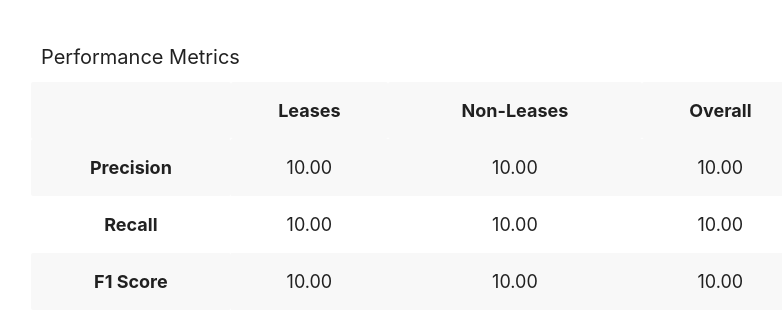
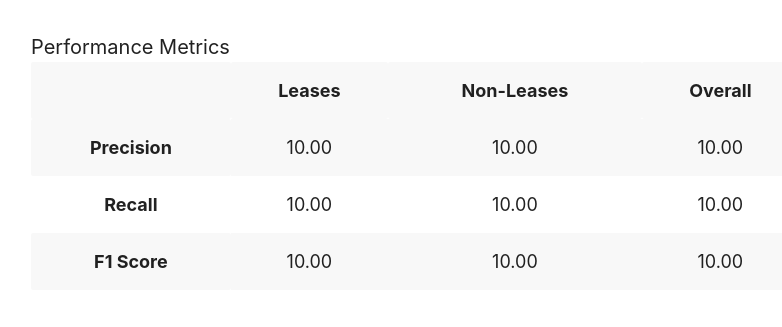
Before and after one commit to sylviasoh/lease_classifier_demo, a Django app: template leaseapp/templates/leaseapp/results.html in a window 1280 px wide. Shown: the part 300-627 px from the top of the page, without its empty margins (225-1007 px from the left). Run offline with Django 3.2, Linux system fonts and the light colour scheme; the template is opened without the code that fills it: most values are stand-ins (such as "Sample title", 1, 10 or a date in 2020).

Commit message:
removed extra padding for performance metrics caption

```diff
--- a/leaseapp/templates/leaseapp/results.html
+++ b/leaseapp/templates/leaseapp/results.html
@@ -53,7 +53,7 @@
         </table>
 
         <table class="striped">
-            <caption style= "padding: 10px 10px">Performance Metrics</caption>
+            <caption>Performance Metrics</caption>
             <tr>
                 <th></th>
                 <th>Leases</th>
```
